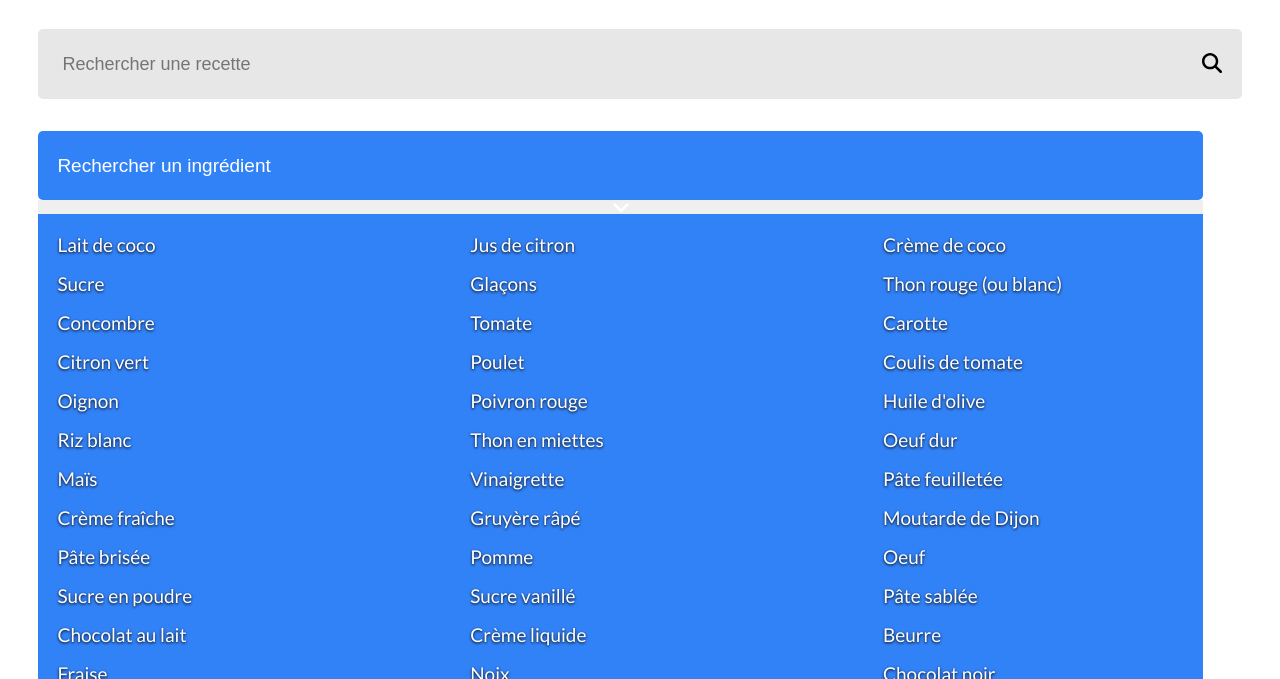
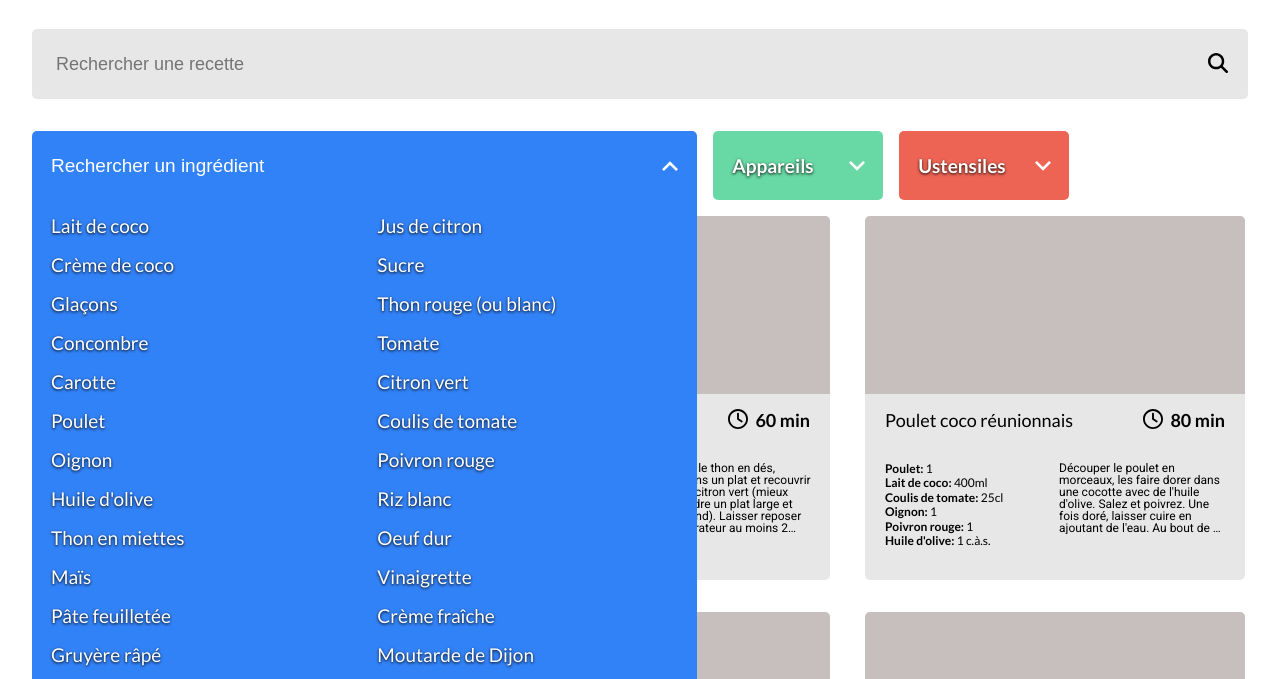
Before and after one commit to taylorfullstack/P7_TAYLOR_Heather, a website with bundled scripts: page index.html in a window 1280 px wide. Both pictures are taken after a click on the element "Ingrédients". Shown: the part 113-792 px from the top of the page. Built offline with nearby package versions, Linux system fonts and the light colour scheme.

Commit message:
chore(css): 🧑‍💻 compile CSS

```diff
--- a/css/style.css
+++ b/css/style.css
@@ -135,6 +135,8 @@ body {
   display: flex;
   gap: 1rem;
   flex-wrap: wrap;
+  z-index: 1;
+  max-width: 95vw;
 }
 
 .backgroundColor--1 {
@@ -160,12 +162,15 @@ body {
 .dropdownListItem {
   display: grid;
   height: 69px;
+  flex-basis: 170px;
+  max-width: 100%;
   border-radius: 5px;
   color: #FFFFFF;
   align-items: center;
+  grid-template-columns: 80% 20%;
 }
-.dropdownListItem > :is(input, label, img) {
-  grid-column: 1/-1;
+.dropdownListItem > :is(input, label) {
+  grid-column: 1/3;
   grid-row: 1/-1;
   font-weight: 700;
 }
@@ -174,20 +179,14 @@ body {
   padding: 19px;
 }
 .dropdownListItem > :is(input, label) {
-  width: 170px;
   height: inherit;
 }
 .dropdownListItem:focus-within > label {
-  display: none;
+  opacity: 0;
+  z-index: -1;
 }
 .dropdownListItem:focus-within > input {
-  width: 90%;
-}
-.dropdownListItem:focus-within > img {
-  transform: rotate(180deg);
-}
-.dropdownListItem:focus-within > menu {
-  display: grid;
+  grid-column: 1/2;
 }
 .dropdownListItem:focus-within > input::placeholder {
   opacity: 1;
@@ -197,15 +196,14 @@ body {
 }
 .dropdownListItem:not(:focus-within) > input {
   opacity: 0;
-}
-.dropdownListItem:not(:focus-within) > menu {
-  display: none;
+  width: 100%;
+  z-index: 6;
 }
 .dropdownListItem > input {
-  padding-right: 30px;
   color: inherit;
   background-color: transparent;
-  z-index: 2;
+  z-index: 3;
+  padding-right: 0px;
   cursor: pointer;
 }
 .dropdownListItem > input:focus {
@@ -215,14 +213,13 @@ body {
   color: #FFFFFF;
   font-weight: 400;
 }
-.dropdownListItem > input:where(:focus-within)::placeholder {
+@media screen and (width < 873px) {
+  .dropdownListItem > input::placeholder {
+    font-size: 18px;
+  }
+}
+.dropdownListItem > input:focus-within::placeholder {
   opacity: 1;
-}
-.dropdownListItem > input:focus-within ~ menu {
-  display: grid;
-}
-.dropdownListItem > input:where(:focus-within) ~ img {
-  transform: rotate(180deg);
 }
 .dropdownListItem > label {
   display: flex;
@@ -232,45 +229,79 @@ body {
 .dropdownListItem > label > span {
   font-weight: 900;
 }
-.dropdownListItem > img {
-  justify-self: end;
-  margin-right: 26px;
+.dropdownListItem > label {
+  display: flex;
+  justify-content: left;
+  align-items: center;
+  opacity: 1;
+  z-index: 1;
+}
+.dropdownListItem > label > span {
+  font-weight: 900;
+}
+.dropdownListItem > .arrowButton {
+  z-index: 3;
+  grid-column: 2/3;
+  grid-row: 1/-1;
+  padding-right: 19px;
+  height: 100%;
+  display: grid;
+  margin-left: auto;
+  background-color: transparent;
+  cursor: pointer;
+}
+.dropdownListItem > .arrowButton > img {
   width: 16px;
-  background-color: transparent;
-  z-index: 1;
+  align-self: center;
+  justify-self: center;
   cursor: pointer;
 }
 .dropdownListItem > menu {
+  grid-column: span 2;
+  grid-row: 2;
   grid-template-columns: repeat(3, minmax(max-content, 1fr));
-  gap: 1rem 7rem;
+  gap: 1rem 3rem;
   justify-content: space-between;
   justify-items: left;
-  width: inherit;
+  width: 100%;
   background-color: inherit;
   border-radius: 0px 0px 5px 5px;
   transform: translateY(-5px);
-  z-index: 3;
-  display: none;
 }
 @media screen and (width < 873px) {
   .dropdownListItem > menu {
     grid-template-columns: 1fr;
   }
 }
+@media screen and (873px <= width < 1285px) {
+  .dropdownListItem > menu {
+    grid-template-columns: repeat(2, minmax(max-content, 1fr));
+  }
+}
 .dropdownListItem > menu:hover {
   display: grid;
 }
+.dropdownListItem > menu[data-state=closed] {
+  display: none;
+}
+.dropdownListItem > menu[data-state=open] {
+  display: grid;
+  z-index: 10;
+}
 .dropdownListItem > menu > li:where(.notHidden) {
   background-color: inherit;
+  width: 100%;
   cursor: pointer;
 }
 .dropdownListItem > menu > li:where(.notHidden):hover {
   text-shadow: 0px 0.5px 5px #000000;
 }
 .dropdownListItem > menu > li:where(.notHidden):focus {
-  outline: solid 2px #FFFFFF;
+  outline-offset: 5px;
+  border-radius: 5px;
+  outline: 2px solid #FFFFFF;
 }
-.dropdownListItem > menu > li:where(.hidden) {
+.dropdownListItem > menu > li.hidden {
   display: none;
 }
 .dropdownListItem > menu > li.tagged {
@@ -292,6 +323,10 @@ body {
 .dropdownListItem > menu[data-error-visible=true]::before,
 .dropdownListItem menu[data-empty-visible=true]::after {
   display: block;
+}
+
+img[data-state=up] {
+  transform: rotate(180deg);
 }
 
 .searchBar > :is(input, button) {
@@ -395,18 +430,21 @@ header {
   display: flex;
   flex-direction: column;
   padding-block: 2rem;
-  padding-inline: 3vw;
+  padding-inline: 2rem;
   gap: 1rem;
 }
 
 :where(form) {
   display: grid;
   gap: 1rem;
+  width: 95vw;
+  align-self: center;
 }
 
 :where(form) > fieldset {
   display: flex;
   width: 100%;
+  align-self: center;
 }
 
 fieldset > legend {
@@ -416,7 +454,8 @@ fieldset > legend {
 }
 
 :where([data-recipes-section]) {
-  width: 100%;
+  width: 95vw;
+  align-self: center;
   display: grid;
   grid-template-columns: repeat(auto-fit, 380px);
   justify-content: space-between;
```
Also changed, not shown: 1 other file.
